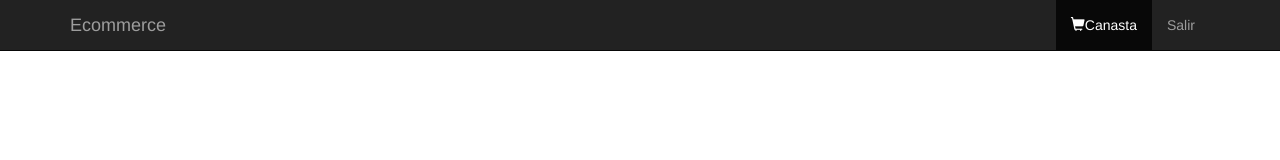
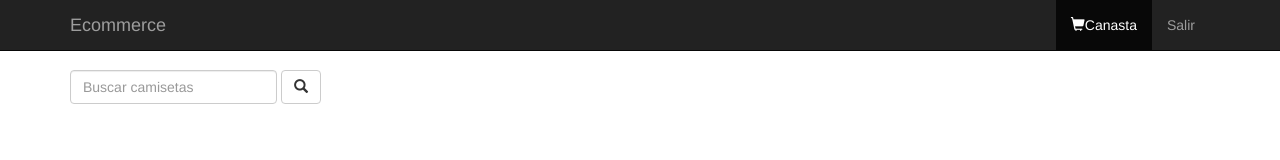
Before and after one commit to ja7rodal/ecommerce.github.io, a plain HTML site: page index.html in a window 1280 px wide. Drawn offline with nearby package versions, Linux system fonts and the light colour scheme.

Commit message:
barra de busqueda

```diff
--- a/css/style.css
+++ b/css/style.css
@@ -0,0 +1,8 @@
+body {
+  padding-top: 70px;
+}
+
+
+.gris{
+  background-color: gray;
+}
--- a/index.html
+++ b/index.html
@@ -40,5 +40,21 @@
     </div>
   </nav>
 
+  <div class="container">
+    <div class="row">
+      <div class="col-md-3">
+        <div class="form-inline">
+          <input class="form-control busqueda" type="search" name="buscar" placeholder="Buscar camisetas" >
+          <button type="submit" class="btn btn-default boton"><span class="glyphicon glyphicon-search"></button>
+        </div>
+      </div>
+      <div class="col-md-9">
+
+      </div>
+    </div>
+
+
+  </div><!-- /.container -->
+
 </body>
 </html>
```
